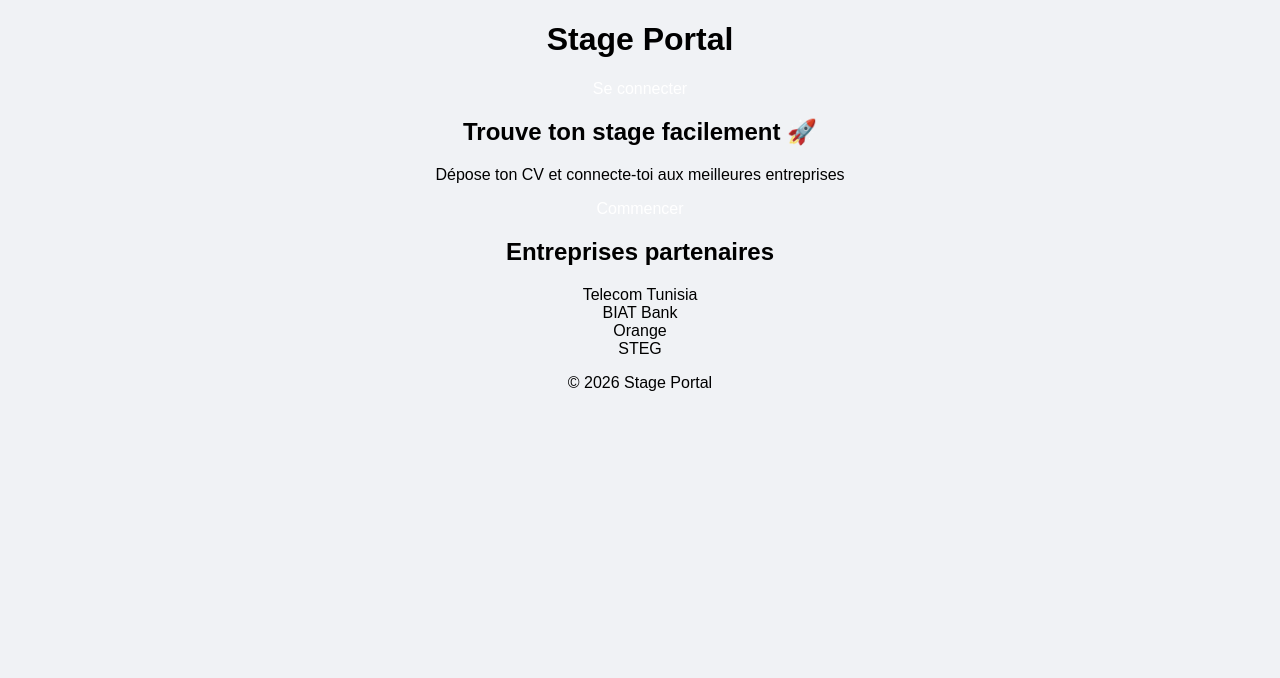
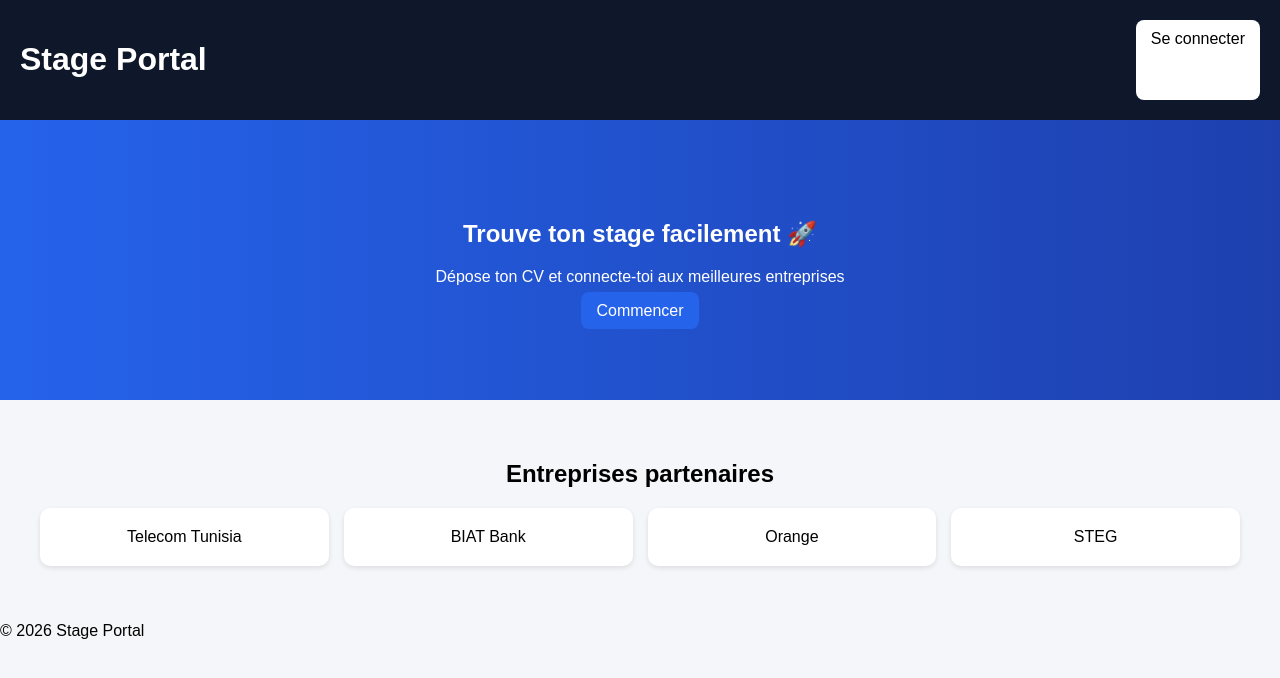
Before and after one commit to fadwadouiri8-a11y/Esprit-connect, a plain HTML site: page index.html in a window 1280 px wide. Drawn offline with Linux system fonts and the light colour scheme.

Commit message:
Update style.css

```diff
--- a/style.css
+++ b/style.css
@@ -1,22 +1,47 @@
 body {
   font-family: Arial;
-  text-align: center;
-  background-color: #f0f2f5;
+  margin: 0;
+  background: #f4f6f9;
 }
 
-nav {
-  background: #1877f2;
-  color: white;
-  padding: 10px;
+header {
+  display:flex;
+  justify-content:space-between;
+  padding:20px;
+  background:#0f172a;
+  color:white;
 }
 
-a {
-  margin: 10px;
-  color: white;
-  text-decoration: none;
+.btn, .btn-primary {
+  padding:10px 15px;
+  border-radius:8px;
+  text-decoration:none;
 }
 
-textarea {
-  width: 300px;
-  height: 100px;
+.btn { background:white; color:black; }
+.btn-primary { background:#2563eb; color:white; }
+
+.hero {
+  text-align:center;
+  padding:80px 20px;
+  background:linear-gradient(to right,#2563eb,#1e40af);
+  color:white;
 }
+
+.companies {
+  padding:40px;
+  text-align:center;
+}
+
+.grid {
+  display:grid;
+  grid-template-columns:repeat(4,1fr);
+  gap:15px;
+}
+
+.card {
+  background:white;
+  padding:20px;
+  border-radius:10px;
+  box-shadow:0 2px 5px rgba(0,0,0,0.1);
+}
```
